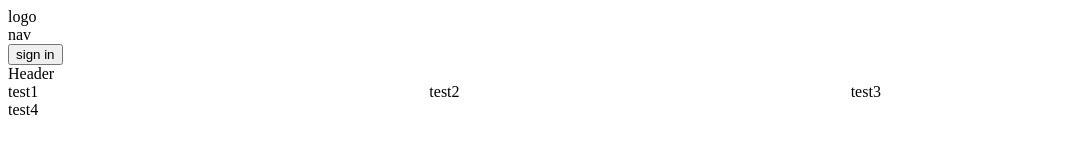
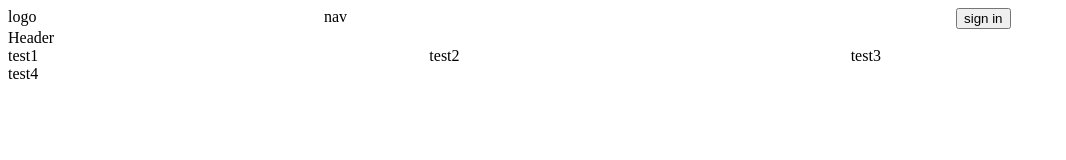
Before and after one commit to calypsorrr/examen, a plain HTML site: page index.html in a window 1280 px wide. Shown: the whole page, without its empty margins (0-1066 px from the left). Drawn offline with Linux system fonts and the light colour scheme; a web font is replaced by a local one.

Commit message:
Update style.css

```diff
--- a/style.css
+++ b/style.css
@@ -15,7 +15,11 @@ font-family: 'Koulen', cursive;
     "test4 test4 test4"
 }
 
-#nav{grid-area: nav;}
+#nav{
+    grid-area: nav;
+    display: grid;
+    grid-template-columns: 1fr 2fr 1fr;
+}
 header{grid-area: header;}
 #test1{grid-area: test1;}
 #test2{grid-area: test2;}
```
